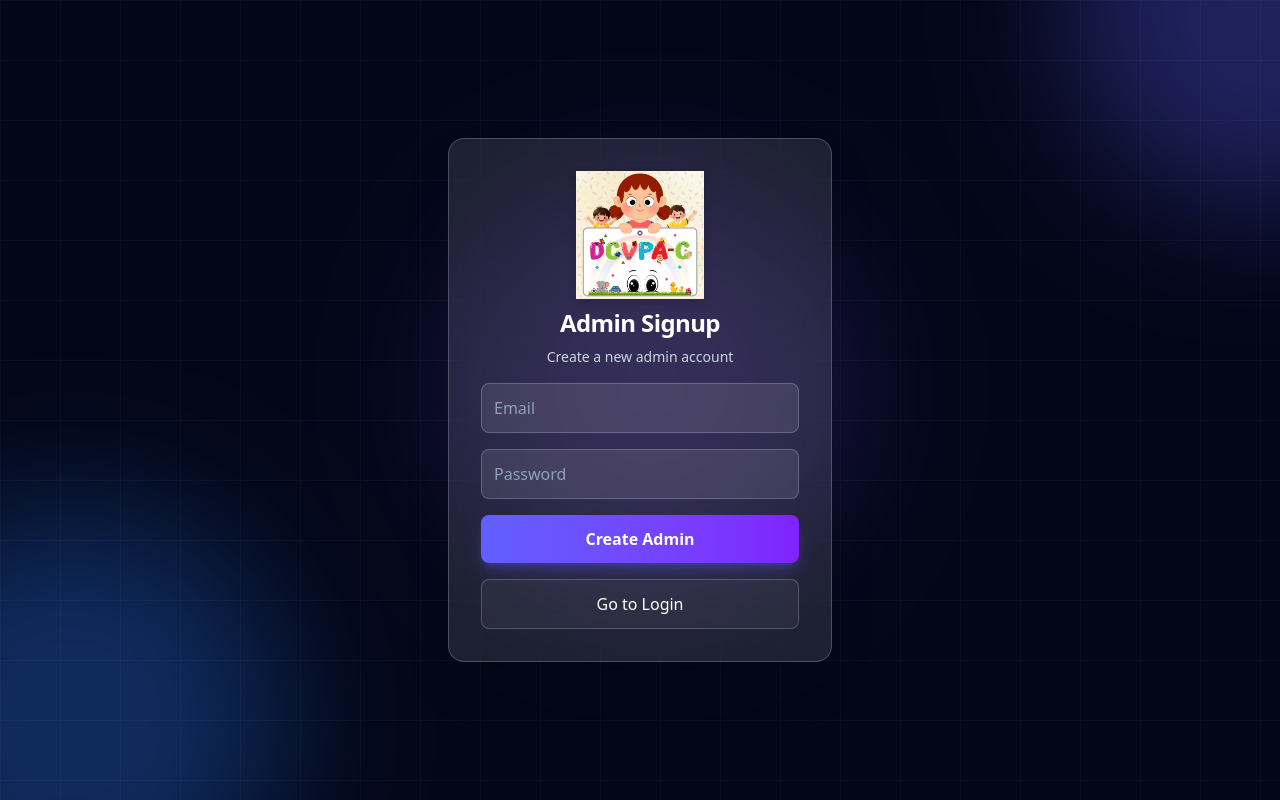
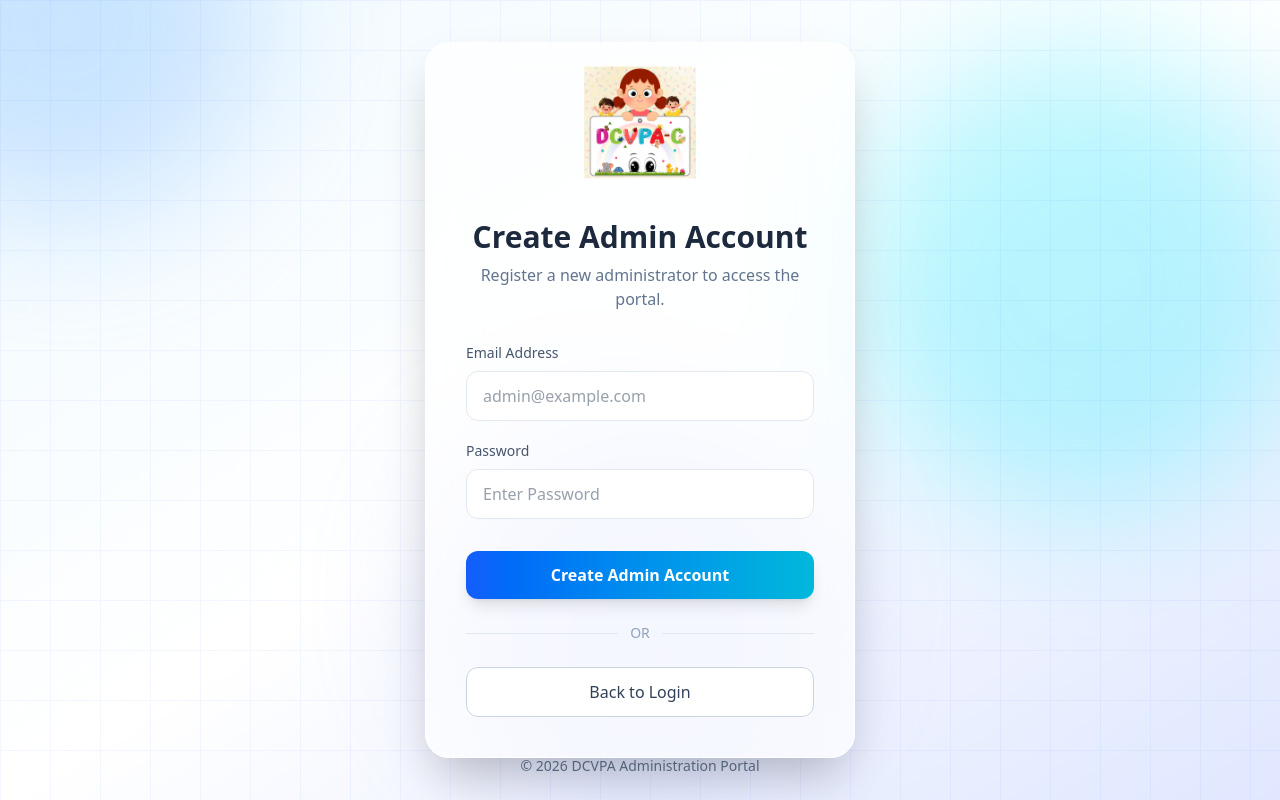
Before and after one commit to bavathd/visual_percep, a React (Vite) app: page /signup in a window 1280 px wide. Built offline with nearby package versions, Linux system fonts and the light colour scheme; no server answers.

Commit message:
feat: add react-icons dependency and enhance admin login/signup pages with improved styling and animations

```diff
--- a/package.json
+++ b/package.json
@@ -17,6 +17,7 @@
     "jspdf-autotable": "^5.0.2",
     "react": "^19.1.0",
     "react-dom": "^19.1.0",
+    "react-icons": "^5.6.0",
     "react-router-dom": "^7.7.1",
     "tailwindcss": "^4.1.11",
     "webgazer": "^3.4.0"
--- a/src/index.css
+++ b/src/index.css
@@ -19,3 +19,55 @@ body,
 
 .animation-delay-2000 { animation-delay: 2s; }
 .animation-delay-4000 { animation-delay: 4s; }
+
+@keyframes float {
+  0% {
+    transform: translate(0px, 0px) scale(1);
+  }
+
+  25% {
+    transform: translate(25px, -20px) scale(1.05);
+  }
+
+  50% {
+    transform: translate(0px, -40px) scale(1);
+  }
+
+  75% {
+    transform: translate(-25px, -15px) scale(0.95);
+  }
+
+  100% {
+    transform: translate(0px, 0px) scale(1);
+  }
+}
+
+.animate-float {
+  animation: float 12s ease-in-out infinite;
+}
+
+@keyframes float {
+  0% {
+    transform: translate(0px, 0px) scale(1);
+  }
+
+  25% {
+    transform: translate(25px, -20px) scale(1.05);
+  }
+
+  50% {
+    transform: translate(0px, -40px) scale(1);
+  }
+
+  75% {
+    transform: translate(-25px, -15px) scale(0.95);
+  }
+
+  100% {
+    transform: translate(0px, 0px) scale(1);
+  }
+}
+
+.animate-float {
+  animation: float 12s ease-in-out infinite;
+}
--- a/src/pages/adminLogin.tsx
+++ b/src/pages/adminLogin.tsx
@@ -1,14 +1,18 @@
 import { useState } from "react";
 import { adminLogin } from "../utils/auth/adminAuth";
 import { useNavigate } from "react-router-dom";
+import { FaEye, FaEyeSlash } from "react-icons/fa";
 
 const AdminLogin = () => {
   const nav = useNavigate();
+
   const [email, setEmail] = useState("");
   const [password, setPassword] = useState("");
+  const [showPassword, setShowPassword] = useState(false);
 
   const loginHandler = async (e: React.FormEvent) => {
     e.preventDefault();
+
     try {
       await adminLogin(email, password);
       nav("/home");
@@ -19,71 +23,132 @@ const AdminLogin = () => {
   };
 
   return (
-    <div className="relative flex justify-center items-center min-h-screen overflow-hidden bg-slate-950">
-      {/* Animated gradient orbs */}
+    <div className="relative flex min-h-screen items-center justify-center overflow-hidden bg-gradient-to-br from-sky-50 via-white to-indigo-100">
+      {/* Floating Background */}
       <div className="absolute inset-0 overflow-hidden">
-        <div className="absolute -top-40 -left-40 w-96 h-96 bg-blue-500 rounded-full mix-blend-screen filter blur-3xl opacity-30 animate-blob" />
-        <div className="absolute -bottom-40 -right-40 w-96 h-96 bg-indigo-500 rounded-full mix-blend-screen filter blur-3xl opacity-30 animate-blob animation-delay-2000" />
-        <div className="absolute top-1/2 left-1/2 -translate-x-1/2 -translate-y-1/2 w-96 h-96 bg-cyan-500 rounded-full mix-blend-screen filter blur-3xl opacity-20 animate-blob animation-delay-4000" />
+        <div
+          className="absolute -left-32 -top-32 h-96 w-96 rounded-full bg-blue-300 opacity-40 blur-3xl animate-pulse"
+          style={{ animationDuration: "6s" }}
+        />
+
+        <div
+          className="absolute right-0 top-20 h-[28rem] w-[28rem] rounded-full bg-cyan-300 opacity-40 blur-3xl animate-pulse"
+          style={{ animationDuration: "8s" }}
+        />
+
+        <div
+          className="absolute bottom-0 left-1/3 h-[24rem] w-[24rem] rounded-full bg-indigo-300 opacity-30 blur-3xl animate-pulse"
+          style={{ animationDuration: "10s" }}
+        />
       </div>
 
-      {/* Subtle grid pattern overlay */}
+      {/* Grid Pattern */}
       <div
-        className="absolute inset-0 opacity-[0.03]"
+        className="absolute inset-0 opacity-5"
         style={{
-          backgroundImage: `linear-gradient(to right, white 1px, transparent 1px), linear-gradient(to bottom, white 1px, transparent 1px)`,
-          backgroundSize: "60px 60px",
+          backgroundImage: `
+            linear-gradient(to right,#2563eb 1px,transparent 1px),
+            linear-gradient(to bottom,#2563eb 1px,transparent 1px)
+          `,
+          backgroundSize: "50px 50px",
         }}
       />
 
-      {/* Login card */}
+      {/* Login Card */}
       <form
         onSubmit={loginHandler}
-        className="relative z-10 p-8 bg-white/10 backdrop-blur-2xl border border-white/20 rounded-2xl shadow-2xl space-y-4 w-96"
+        className="relative z-10 w-[420px] rounded-3xl border border-white bg-white/70 backdrop-blur-xl shadow-2xl p-10 transition-all duration-300 hover:shadow-blue-200"
       >
+        {/* Logo */}
+        <div className="flex justify-center mb-6">
           <img
             src="/logo(1).png"
             alt="Logo"
-          className="w-full h-32 object-contain mb-2 drop-shadow-lg"
+            className="h-28 object-contain animate-bounce"
+            style={{ animationDuration: "4s" }}
           />
-        <h2 className="text-2xl font-bold text-center text-white tracking-tight">
-          Admin Login
-        </h2>
-        <p className="text-center text-slate-300 text-sm -mt-2">
-          Sign in to continue
+        </div>
+
+        {/* Heading */}
+        <h1 className="text-3xl font-bold text-center text-slate-800">
+          Welcome Back
+        </h1>
+
+        <p className="text-center text-slate-500 mt-2 mb-8">
+          Digital Comprehensive Visual Perception Assessment - Children
         </p>
+
+        {/* Email */}
+        <div className="mb-4">
+          <label className="text-sm text-slate-600 font-medium">
+            Email Address
+          </label>
 
           <input
             type="email"
-          className="w-full bg-white/10 border border-white/20 text-white placeholder-slate-400 p-3 rounded-lg focus:outline-none focus:ring-2 focus:ring-blue-400 focus:border-transparent transition"
-          placeholder="Admin Email"
+            placeholder="admin@example.com"
             value={email}
             onChange={(e) => setEmail(e.target.value)}
+            className="mt-2 w-full rounded-xl border border-slate-200 bg-white px-4 py-3 text-slate-700 outline-none transition focus:border-blue-500 focus:ring-4 focus:ring-blue-100"
           />
+        </div>
 
+        {/* Password */}
+        <div>
+          <label className="block text-sm font-medium text-slate-600 mb-2">
+            Password
+          </label>
+
+          <div className="relative">
             <input
-          type="password"
-          className="w-full bg-white/10 border border-white/20 text-white placeholder-slate-400 p-3 rounded-lg focus:outline-none focus:ring-2 focus:ring-blue-400 focus:border-transparent transition"
-          placeholder="Password"
+              type={showPassword ? "text" : "password"}
+              placeholder="Enter Password"
               value={password}
               onChange={(e) => setPassword(e.target.value)}
+              className="w-full rounded-xl border border-slate-200 bg-white px-4 py-3 pr-12 text-slate-700 outline-none transition focus:border-blue-500 focus:ring-4 focus:ring-blue-100"
             />
 
             <button
+              type="button"
+              onClick={() => setShowPassword(!showPassword)}
+              className="absolute right-4 top-1/2 -translate-y-1/2 text-slate-500 hover:text-blue-600 transition"
+            >
+              {showPassword ? <FaEyeSlash size={18} /> : <FaEye size={18} />}
+            </button>
+          </div>
+        </div>
+
+        {/* Login Button */}
+        <button
           type="submit"
-          className="w-full bg-gradient-to-r from-blue-500 to-indigo-600 hover:from-blue-600 hover:to-indigo-700 text-white font-semibold p-3 rounded-lg shadow-lg shadow-blue-500/30 transition-all hover:shadow-blue-500/50 hover:-translate-y-0.5"
+          className="mt-8 w-full rounded-xl bg-gradient-to-r from-blue-600 to-cyan-500 py-3 text-white font-semibold shadow-lg transition duration-300 hover:-translate-y-1 hover:shadow-xl"
         >
           Login
         </button>
 
+        {/* Divider */}
+        <div className="my-6 flex items-center">
+          <div className="flex-1 border-t border-slate-200"></div>
+
+          <span className="px-3 text-sm text-slate-400">OR</span>
+
+          <div className="flex-1 border-t border-slate-200"></div>
+        </div>
+
+        {/* Signup */}
         <button
           type="button"
           onClick={() => nav("/signup")}
-          className="w-full bg-white/5 hover:bg-white/10 border border-white/20 text-white p-3 rounded-lg transition-all"
+          className="w-full rounded-xl border border-slate-300 bg-white py-3 font-medium text-slate-700 transition hover:bg-slate-100 hover:border-blue-400"
         >
           Create Admin Account
         </button>
       </form>
+
+      {/* Footer */}
+      <div className="absolute bottom-6 text-sm text-slate-500">
+        © {new Date().getFullYear()} DCVPA Administration Portal
+      </div>
     </div>
   );
 };
--- a/src/pages/adminSignup.tsx
+++ b/src/pages/adminSignup.tsx
@@ -3,15 +3,17 @@ import { adminSignup } from "../utils/auth/adminSignup";
 import { useNavigate } from "react-router-dom";
 
 const AdminSignup = () => {
+  const nav = useNavigate();
+
   const [email, setEmail] = useState("");
   const [password, setPassword] = useState("");
-  const nav = useNavigate();
 
   const handleSignup = async (e: React.FormEvent) => {
     e.preventDefault();
+
     try {
       await adminSignup(email, password);
-      alert("Admin account created!");
+      alert("Admin account created successfully!");
       nav("/");
     } catch (err) {
       if (err instanceof Error) alert(err.message);
@@ -20,71 +22,119 @@ const AdminSignup = () => {
   };
 
   return (
-    <div className="relative flex justify-center items-center min-h-screen overflow-hidden bg-slate-950">
-      {/* Animated gradient orbs */}
+    <div className="relative flex min-h-screen items-center justify-center overflow-hidden bg-gradient-to-br from-sky-50 via-white to-indigo-100">
+      {/* Animated Background */}
       <div className="absolute inset-0 overflow-hidden">
-        <div className="absolute -top-40 -right-40 w-96 h-96 bg-indigo-500 rounded-full mix-blend-screen filter blur-3xl opacity-30 animate-blob" />
-        <div className="absolute -bottom-40 -left-40 w-96 h-96 bg-blue-500 rounded-full mix-blend-screen filter blur-3xl opacity-30 animate-blob animation-delay-2000" />
-        <div className="absolute top-1/2 left-1/2 -translate-x-1/2 -translate-y-1/2 w-96 h-96 bg-violet-500 rounded-full mix-blend-screen filter blur-3xl opacity-20 animate-blob animation-delay-4000" />
+        <div className="absolute -left-32 -top-32 h-96 w-96 rounded-full bg-blue-300 opacity-40 blur-3xl animate-float" />
+
+        <div
+          className="absolute right-0 top-20 h-[28rem] w-[28rem] rounded-full bg-cyan-300 opacity-40 blur-3xl animate-float"
+          style={{ animationDelay: "2s" }}
+        />
+
+        <div
+          className="absolute bottom-0 left-1/3 h-[24rem] w-[24rem] rounded-full bg-indigo-300 opacity-30 blur-3xl animate-float"
+          style={{ animationDelay: "4s" }}
+        />
       </div>
 
-      {/* Subtle grid pattern overlay */}
+      {/* Grid */}
       <div
-        className="absolute inset-0 opacity-[0.03]"
+        className="absolute inset-0 opacity-5"
         style={{
-          backgroundImage: `linear-gradient(to right, white 1px, transparent 1px), linear-gradient(to bottom, white 1px, transparent 1px)`,
-          backgroundSize: "60px 60px",
+          backgroundImage: `
+            linear-gradient(to right,#2563eb 1px,transparent 1px),
+            linear-gradient(to bottom,#2563eb 1px,transparent 1px)
+          `,
+          backgroundSize: "50px 50px",
         }}
       />
 
-      {/* Signup card */}
+      {/* Signup Card */}
       <form
         onSubmit={handleSignup}
-        className="relative z-10 p-8 bg-white/10 backdrop-blur-2xl border border-white/20 rounded-2xl shadow-2xl space-y-4 w-96"
+        className="relative z-10 w-[430px] rounded-3xl border border-white bg-white/70 backdrop-blur-xl shadow-2xl p-10 transition-all duration-300 hover:shadow-blue-200"
       >
+        {/* Logo */}
+        <div className="flex justify-center mb-6">
           <img
             src="/logo(1).png"
             alt="Logo"
-          className="w-full h-32 object-contain mb-2 drop-shadow-lg"
+            className="h-28 object-contain animate-bounce"
+            style={{ animationDuration: "4s" }}
           />
-        <h2 className="text-2xl font-bold text-center text-white tracking-tight">
-          Admin Signup
-        </h2>
-        <p className="text-center text-slate-300 text-sm -mt-2">
-          Create a new admin account
+        </div>
+
+        {/* Heading */}
+        <h1 className="text-3xl font-bold text-center text-slate-800">
+          Create Admin Account
+        </h1>
+
+        <p className="text-center text-slate-500 mt-2 mb-8">
+          Register a new administrator to access the portal.
         </p>
+
+        {/* Email */}
+        <div className="mb-5">
+          <label className="block text-sm font-medium text-slate-600 mb-2">
+            Email Address
+          </label>
 
           <input
             type="email"
-          className="w-full bg-white/10 border border-white/20 text-white placeholder-slate-400 p-3 rounded-lg focus:outline-none focus:ring-2 focus:ring-indigo-400 focus:border-transparent transition"
-          placeholder="Email"
+            placeholder="admin@example.com"
             value={email}
             onChange={(e) => setEmail(e.target.value)}
+            className="w-full rounded-xl border border-slate-200 bg-white px-4 py-3 text-slate-700 outline-none transition focus:border-blue-500 focus:ring-4 focus:ring-blue-100"
           />
+        </div>
+
+        {/* Password */}
+        <div>
+          <label className="block text-sm font-medium text-slate-600 mb-2">
+            Password
+          </label>
 
           <input
             type="password"
-          className="w-full bg-white/10 border border-white/20 text-white placeholder-slate-400 p-3 rounded-lg focus:outline-none focus:ring-2 focus:ring-indigo-400 focus:border-transparent transition"
-          placeholder="Password"
+            placeholder="Enter Password"
             value={password}
             onChange={(e) => setPassword(e.target.value)}
+            className="w-full rounded-xl border border-slate-200 bg-white px-4 py-3 text-slate-700 outline-none transition focus:border-blue-500 focus:ring-4 focus:ring-blue-100"
           />
+        </div>
 
+        {/* Create Button */}
         <button
           type="submit"
-          className="w-full bg-gradient-to-r from-indigo-500 to-violet-600 hover:from-indigo-600 hover:to-violet-700 text-white font-semibold p-3 rounded-lg shadow-lg shadow-indigo-500/30 transition-all hover:shadow-indigo-500/50 hover:-translate-y-0.5"
+          className="mt-8 w-full rounded-xl bg-gradient-to-r from-blue-600 to-cyan-500 py-3 text-white font-semibold shadow-lg transition duration-300 hover:-translate-y-1 hover:shadow-xl"
         >
-          Create Admin
+          Create Admin Account
         </button>
 
+        {/* Divider */}
+        <div className="my-6 flex items-center">
+          <div className="flex-1 border-t border-slate-200"></div>
+
+          <span className="px-3 text-sm text-slate-400">OR</span>
+
+          <div className="flex-1 border-t border-slate-200"></div>
+        </div>
+
+        {/* Back Button */}
         <button
           type="button"
           onClick={() => nav("/")}
-          className="w-full bg-white/5 hover:bg-white/10 border border-white/20 text-white p-3 rounded-lg transition-all"
+          className="w-full rounded-xl border border-slate-300 bg-white py-3 font-medium text-slate-700 transition hover:bg-slate-100 hover:border-blue-500"
         >
-          Go to Login
+          Back to Login
         </button>
       </form>
+
+      {/* Footer */}
+      <div className="absolute bottom-6 text-sm text-slate-500">
+        © {new Date().getFullYear()} DCVPA Administration Portal
+      </div>
     </div>
   );
 };
--- a/src/pages/home.tsx
+++ b/src/pages/home.tsx
@@ -77,7 +77,7 @@ const Home: React.FC = () => {
           <h1 className="text-5xl font-bold text-gray-800 mb-4">Welcome</h1>
 
           <p className="text-xl text-gray-600">
-            Digital Comprehensive Visual Perception Assessment
+            Digitalized Comprehensive Visual Perception Assessment - Children
           </p>
 
           <p className="mt-3 text-gray-500 max-w-2xl mx-auto">
@@ -135,8 +135,8 @@ const Home: React.FC = () => {
 
         {/* Footer */}
         <div className="mt-16 text-center text-sm text-gray-400">
-          © {new Date().getFullYear()} Digital Comprehensive Visual Perception
-          Assessment
+          © {new Date().getFullYear()} Digitalized Comprehensive Visual
+          Perception - Children Assessment
         </div>
       </div>
     </div>
```
Also changed, not shown: 1 other file (tests, documents, lock files or other folders). Lines whose indentation alone changed are shown as unchanged.
